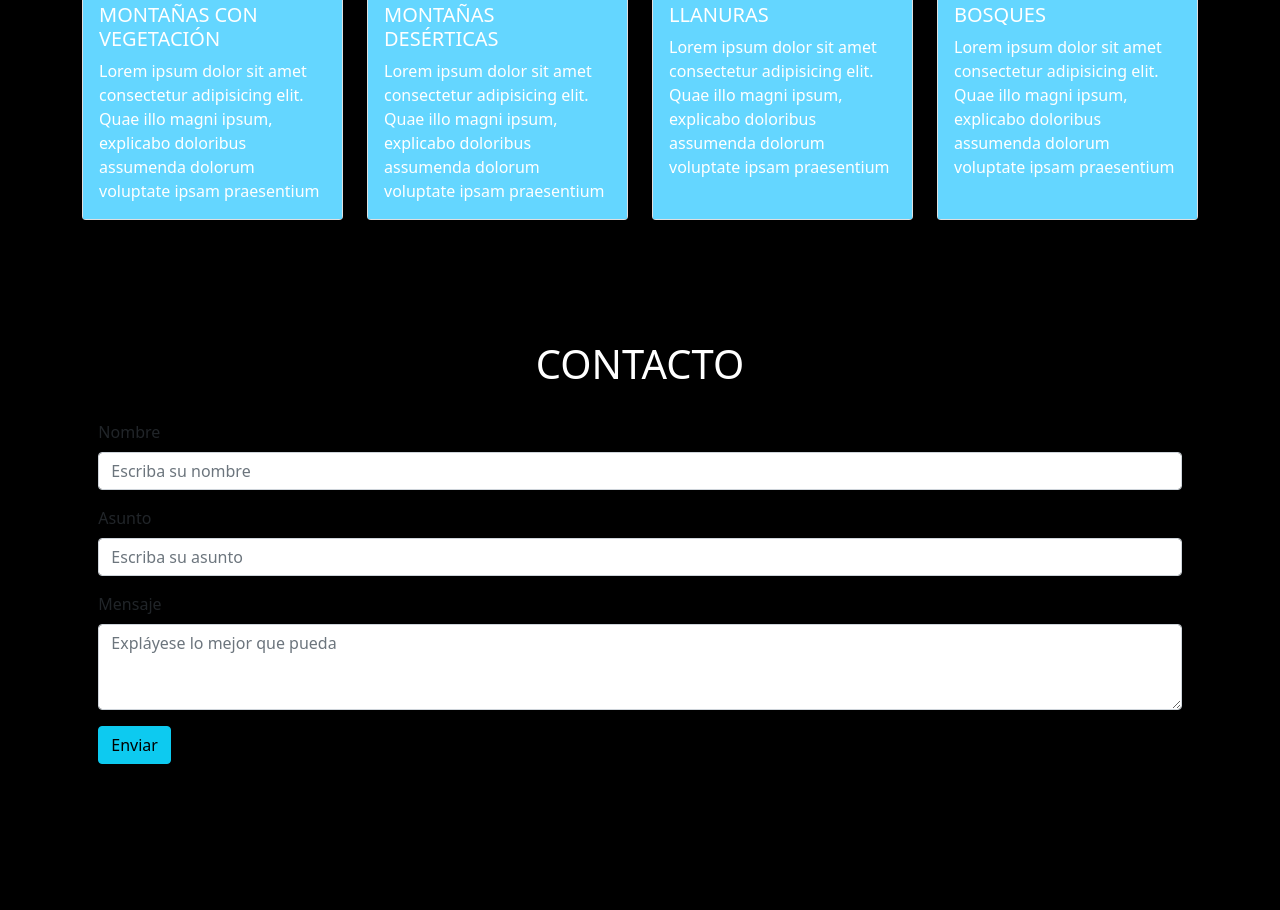
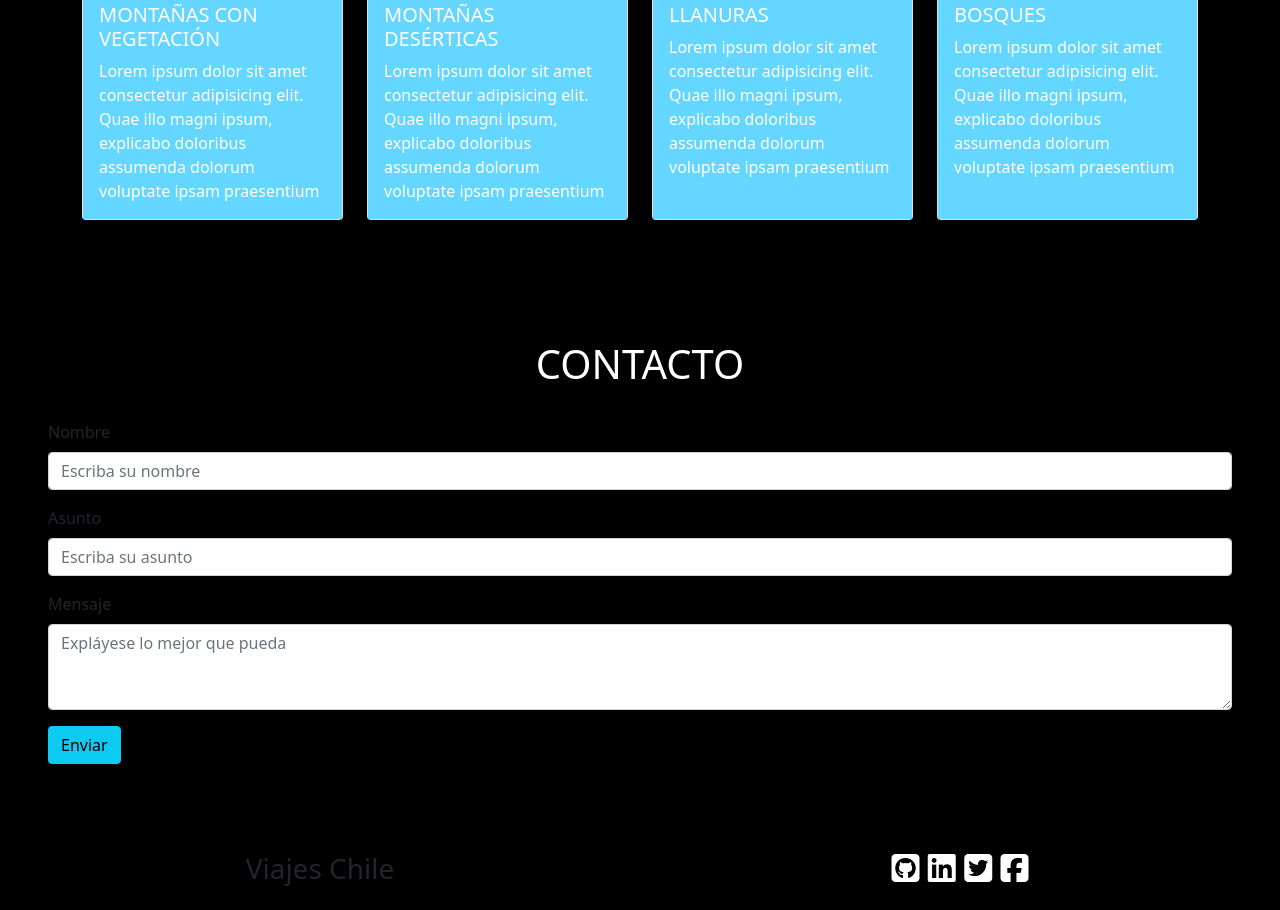
Before and after one commit to afmile/prueba-viajes-chile, a plain HTML site: page index.html in a window 1280 px wide. Shown: the part 1856-2766 px from the top of the page. Before the commit the page ends 2620 px from the top, so only its background shows below. Drawn offline with nearby package versions, Linux system fonts and the light colour scheme.

Commit message:
Agregado Footer

```diff
--- a/index.html
+++ b/index.html
@@ -201,7 +201,7 @@
     <section>
       <div class="container-fluid">
         <div class="row justify-content-center mx-auto px-4">
-          <div class="col-md-11">
+          <div class="col-md-12 pb-5 mb-3">
             <div class="mb-3">
               <label for="exampleFormControlInput1" class="form-label">Nombre</label>
               <input type="email" class="form-control" id="exampleFormControlInput1" placeholder="Escriba su nombre">
@@ -223,10 +223,16 @@
     <!-- Footer -->
 
     <footer>
-      <div class="container">
-        <div class="row">
+      <div class="container-fluid">
+        <div class="row contenedor-footer py-3 text-center">
           <div class="col">
-
+            <h3 class="viajes-chile-footer mt-2">Viajes Chile</h3>
+          </div>
+          <div class="col iconos-footer fa-2x" style="color: white">
+            <i class="fa-brands fa-github-square"></i>
+            <i class="fa-brands fa-linkedin"></i>
+            <i class="fa-brands fa-twitter-square"></i>
+            <i class="fa-brands fa-facebook-square"></i>
           </div>
         </div>
       </div>
```
